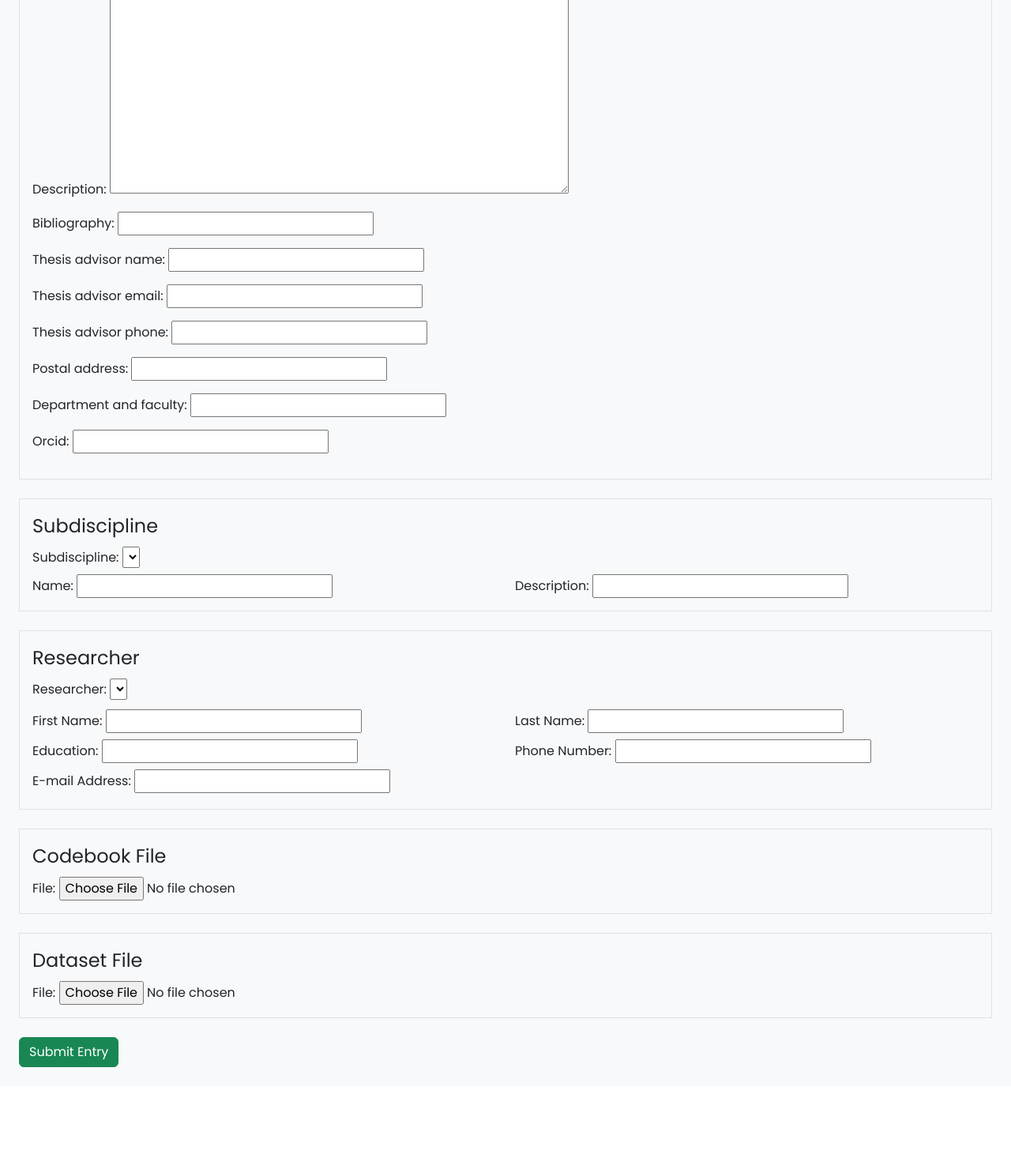
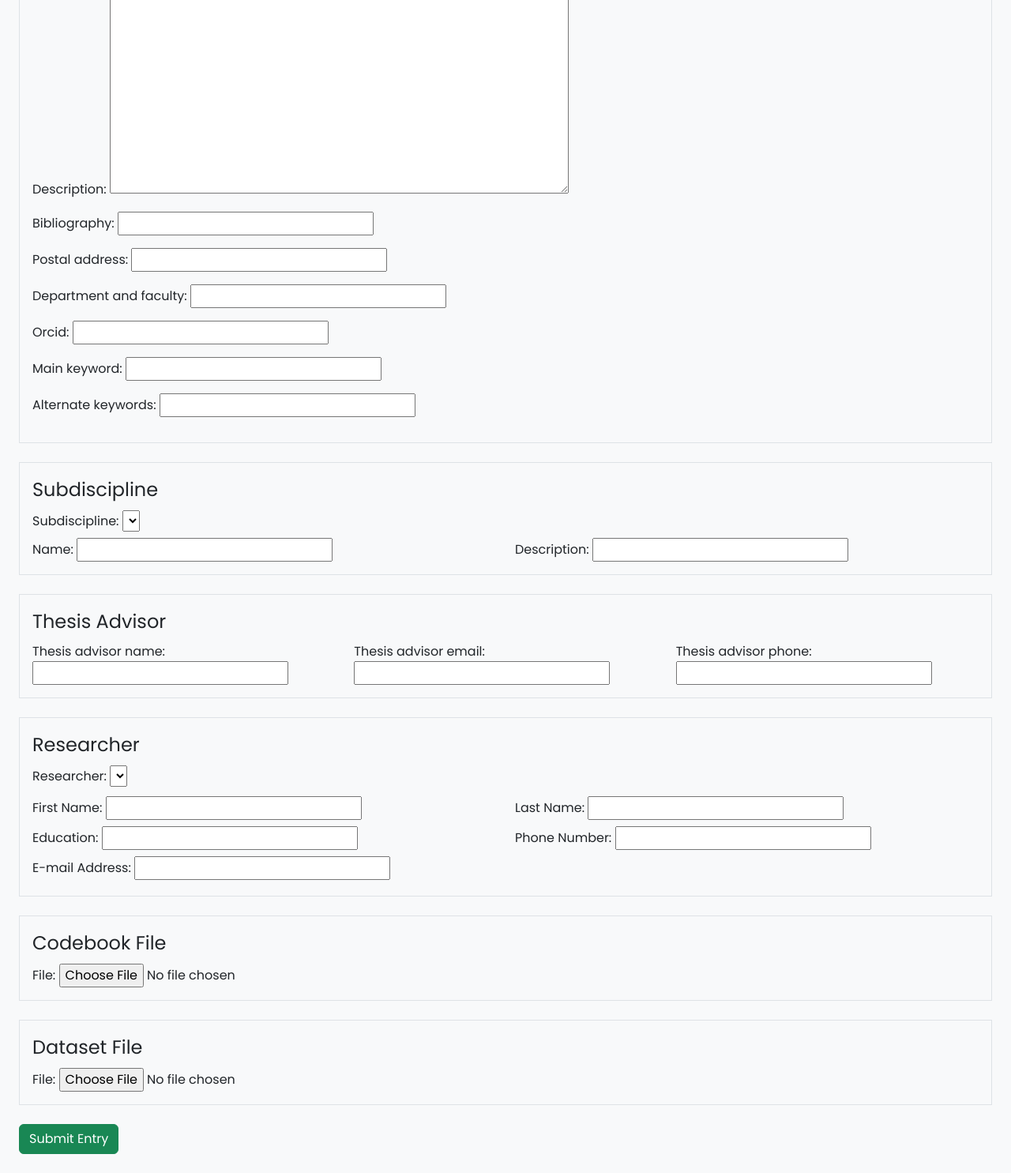
Before and after one commit to gitinference/fsdc-webapp, a Django app: template dashboard/templates/dashboard/add_entry.html in a window 1280 px wide. Shown: the part 661-2146 px from the top of the page at 79% size. Before the commit the page ends 2036 px from the top, so only its background shows below. Run offline with Django 5.2, Linux system fonts and the light colour scheme; the template is opened without the code that fills it: values named after a table or form of the project are taken from there, others are empty.

Commit message:
keywords, grouping of thesis advisor and researcher info

```diff
--- a/dashboard/forms.py
+++ b/dashboard/forms.py
@@ -93,3 +93,5 @@ class ResearchEntryForm(forms.Form):
     postal_address = forms.CharField(required=False)
     department_and_faculty = forms.CharField(required=False)
     orcid = forms.CharField(required=False)
+    main_keyword = forms.CharField(required=True)
+    alternate_keywords = forms.CharField(required=False)
--- a/dashboard/templates/dashboard/add_entry.html
+++ b/dashboard/templates/dashboard/add_entry.html
@@ -20,52 +20,22 @@
 
   <fieldset class="border p-3 mb-4">
     <legend>Entry Details</legend>
-
     <div class="row mb-4">
-      <div class="col-md-6">
-        {{ entry_form.date_started.label_tag }} {{ entry_form.date_started }}
-      </div>
-      <div class="col-md-6">
-        {{ entry_form.date_ended.label_tag }} {{ entry_form.date_ended }}
-      </div>
+      <div class="col-md-6">{{ entry_form.date_started.label_tag }} {{ entry_form.date_started }}</div>
+      <div class="col-md-6">{{ entry_form.date_ended.label_tag }} {{ entry_form.date_ended }}</div>
     </div>
-
     <div class="row mb-4">
-      <div class="col-md-6">
-        {{ entry_form.title.label_tag }} {{ entry_form.title }}
-      </div>
-      <div class="col-md-6">
-        {{ entry_form.time_period.label_tag }} {{ entry_form.time_period }}
-      </div>
+      <div class="col-md-6">{{ entry_form.title.label_tag }} {{ entry_form.title }}</div>
+      <div class="col-md-6">{{ entry_form.time_period.label_tag }} {{ entry_form.time_period }}</div>
     </div>
-
-    <div class="mb-3">
-      {{ entry_form.project_summary.label_tag }} {{ entry_form.project_summary }}
-    </div>
-    <div class="mb-3">
-      {{ entry_form.res_entry_description.label_tag }} {{ entry_form.res_entry_description }}
-    </div>
-    <div class="mb-3">
-      {{ entry_form.bibliography.label_tag }} {{ entry_form.bibliography }}
-    </div>
-    <div class="mb-3">
-      {{ entry_form.thesis_advisor_name.label_tag }} {{ entry_form.thesis_advisor_name }}
-    </div>
-    <div class="mb-3">
-      {{ entry_form.thesis_advisor_email.label_tag }} {{ entry_form.thesis_advisor_email }}
-    </div>
-    <div class="mb-3">
-      {{ entry_form.thesis_advisor_phone.label_tag }} {{ entry_form.thesis_advisor_phone }}
-    </div>
-    <div class="mb-3">
-      {{ entry_form.postal_address.label_tag }} {{ entry_form.postal_address }}
-    </div>
-    <div class="mb-3">
-      {{ entry_form.department_and_faculty.label_tag }} {{ entry_form.department_and_faculty }}
-    </div>
-    <div class="mb-3">
-      {{ entry_form.orcid.label_tag }} {{ entry_form.orcid }}
-    </div>
+    <div class="mb-3">{{ entry_form.project_summary.label_tag }} {{ entry_form.project_summary }}</div>
+    <div class="mb-3">{{ entry_form.res_entry_description.label_tag }} {{ entry_form.res_entry_description }}</div>
+    <div class="mb-3">{{ entry_form.bibliography.label_tag }} {{ entry_form.bibliography }}</div>
+    <div class="mb-3">{{ entry_form.postal_address.label_tag }} {{ entry_form.postal_address }}</div>
+    <div class="mb-3">{{ entry_form.department_and_faculty.label_tag }} {{ entry_form.department_and_faculty }}</div>
+    <div class="mb-3">{{ entry_form.orcid.label_tag }} {{ entry_form.orcid }}</div>
+    <div class="mb-3">{{ entry_form.main_keyword.label_tag }} {{ entry_form.main_keyword }}</div>
+    <div class="mb-3">{{ entry_form.alternate_keywords.label_tag }} {{ entry_form.alternate_keywords }}</div>
   </fieldset>
 
   <!-- Subdiscipline -->
@@ -77,6 +47,16 @@
     <div id="sub_new_fields" class="row d-none">
       <div class="col-md-6">{{ sub_form.name.label_tag }} {{ sub_form.name }}</div>
       <div class="col-md-6">{{ sub_form.sub_description.label_tag }} {{ sub_form.sub_description }}</div>
+    </div>
+  </fieldset>
+
+  <!-- Thesis Advisor -->
+  <fieldset class="border p-3 mb-4">
+    <legend>Thesis Advisor</legend>
+    <div class="row">
+      <div class="col-md-4">{{ entry_form.thesis_advisor_name.label_tag }} {{ entry_form.thesis_advisor_name }}</div>
+      <div class="col-md-4">{{ entry_form.thesis_advisor_email.label_tag }} {{ entry_form.thesis_advisor_email }}</div>
+      <div class="col-md-4">{{ entry_form.thesis_advisor_phone.label_tag }} {{ entry_form.thesis_advisor_phone }}</div>
     </div>
   </fieldset>
 
```
Also changed, not shown: dashboard/templates/dashboard/approval_panel.html (+10 -6 lines), dashboard/templates/dashboard/entry_list.html (+16 -8 lines).
